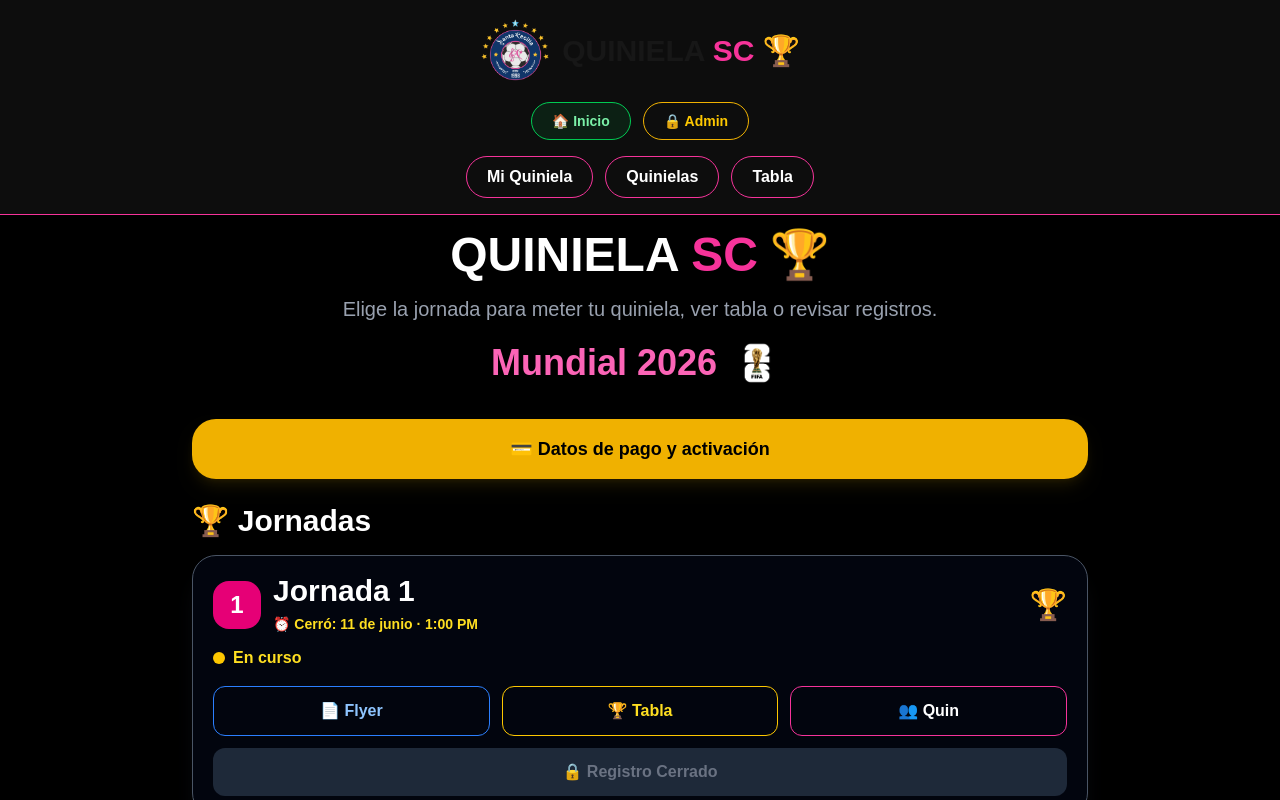
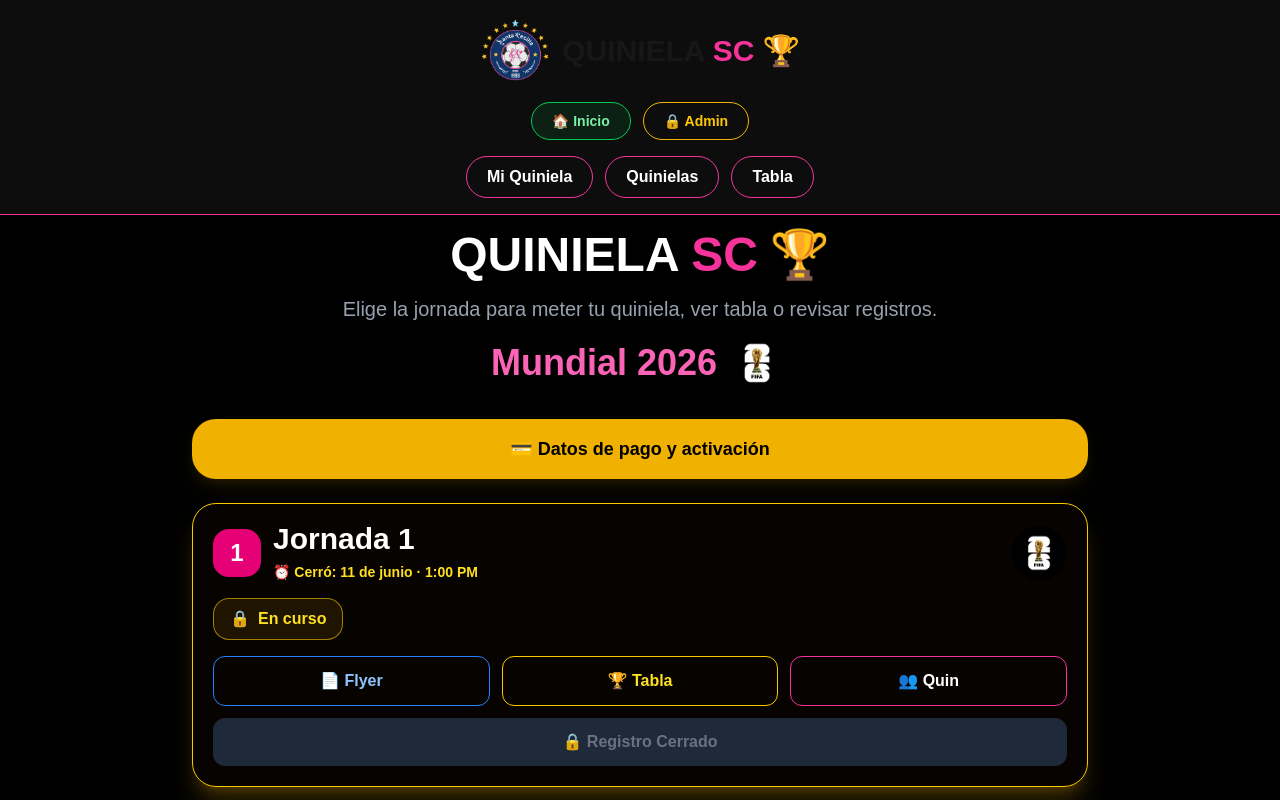
Before and after one commit to santaceciliacomalcalco-svg/quiniela-sc, a Next.js app: page / in a window 1280 px wide. Shown: the top 800 px of the page. Built offline with nearby package versions, Linux system fonts and the light colour scheme.

Commit message:
Mejoras visuales jornadas

```diff
--- a/app/page.tsx
+++ b/app/page.tsx
@@ -38,20 +38,20 @@ const jornadas = [
 function estilosEstado(estado: string) {
   if (estado === "cerrada") {
     return {
-      card: "border-gray-600 bg-gray-950/80 shadow-gray-700/20",
-      punto: "bg-yellow-400",
-      textoEstado: "text-yellow-300",
+      card: "border-yellow-400 bg-yellow-950/10 shadow-yellow-500/20",
+      estadoCaja: "border-yellow-400/60 bg-yellow-500/10 text-yellow-300",
       boton: "bg-gray-800 text-gray-500 cursor-not-allowed",
       activo: false,
+      iconoEstado: "🔒",
     };
   }
 
   return {
     card: "border-green-500 bg-green-950/20 shadow-green-500/20",
-    punto: "bg-green-500",
-    textoEstado: "text-green-400",
+    estadoCaja: "border-green-400/60 bg-green-500/10 text-green-400",
     boton: "bg-pink-600 hover:bg-pink-500 text-white",
     activo: true,
+    iconoEstado: "🟢",
   };
 }
 
@@ -187,8 +187,6 @@ export default function Home() {
           )}
         </div>
 
-        <h2 className="text-3xl font-black mb-4">🏆 Jornadas</h2>
-
         <div className="grid gap-4">
           {jornadas.map((jornada) => {
             const estilos = estilosEstado(jornada.estado);
@@ -199,7 +197,7 @@ export default function Home() {
                 key={jornada.id}
                 className={`border rounded-3xl p-5 shadow-xl ${estilos.card}`}
               >
-                <div className="flex items-center justify-between gap-4 mb-3">
+                <div className="flex items-center justify-between gap-4 mb-4">
                   <div className="flex items-center gap-3">
                     <div className="w-12 h-12 rounded-2xl bg-pink-600 flex items-center justify-center font-black text-2xl">
                       {jornada.numero}
@@ -216,17 +214,18 @@ export default function Home() {
                     </div>
                   </div>
 
-                  <span className="text-3xl">🏆</span>
+                  <img
+                    src="/fifa-logo.png"
+                    alt="FIFA"
+                    className="h-14 w-14 object-contain"
+                  />
                 </div>
 
-                <div className="flex items-center gap-2 mb-4">
-                  <span
-                    className={`w-3 h-3 rounded-full ${estilos.punto}`}
-                  ></span>
-
-                  <span className={`font-black text-base ${estilos.textoEstado}`}>
-                    {jornada.etiqueta}
-                  </span>
+                <div
+                  className={`inline-flex items-center gap-2 border rounded-2xl px-4 py-2 mb-4 font-black ${estilos.estadoCaja}`}
+                >
+                  <span>{estilos.iconoEstado}</span>
+                  <span>{jornada.etiqueta}</span>
                 </div>
 
                 <div className="grid grid-cols-3 gap-3 mb-3">
```
